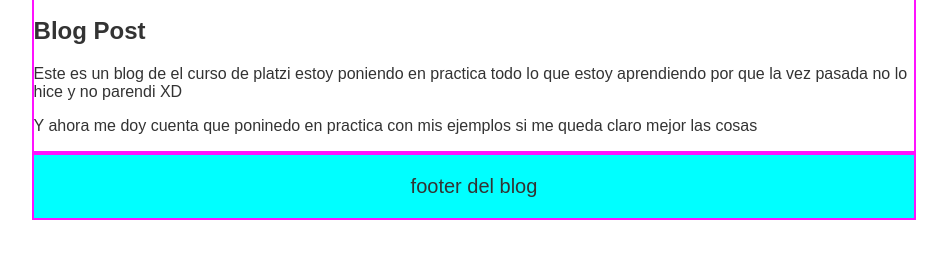
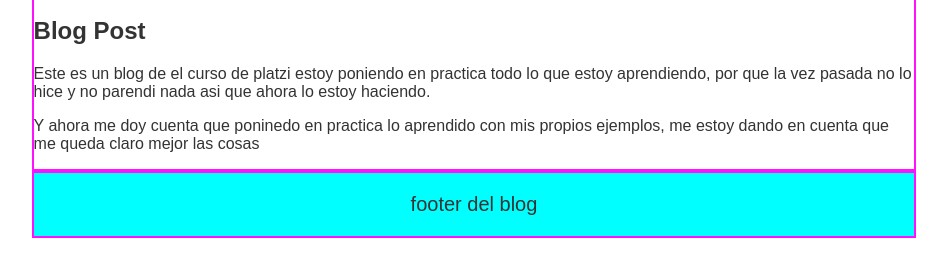
Before and after one commit to javierGualpa/Hyper-Blog, a plain HTML site: page index.html in a window 1280 px wide. Shown: the part 101-378 px from the top of the page, without its empty margins (166-1113 px from the left). Drawn offline with Linux system fonts and the light colour scheme.

Commit message:
cambios al parrafo correguido

```diff
--- a/index.html
+++ b/index.html
@@ -16,8 +16,8 @@
         </div>
         <div class="subtitle">
             <h2>Blog Post</h2>
-            <p>Este es un blog de el curso de platzi estoy poniendo en practica todo lo que estoy aprendiendo por que la vez pasada no lo hice y no parendi XD</p>
-            <p>Y ahora me doy cuenta que poninedo en practica con mis ejemplos si me queda claro mejor las cosas</p>
+            <p>Este es un blog de el curso de platzi estoy poniendo en practica todo lo que estoy aprendiendo, por que la vez pasada no lo hice y no parendi nada asi que ahora lo estoy haciendo.</p>
+            <p>Y ahora me doy cuenta que poninedo en practica lo aprendido con mis propios ejemplos, me estoy dando en cuenta que me queda claro mejor las cosas</p>
         </div>
     </div>
     <div class="footer">
```
